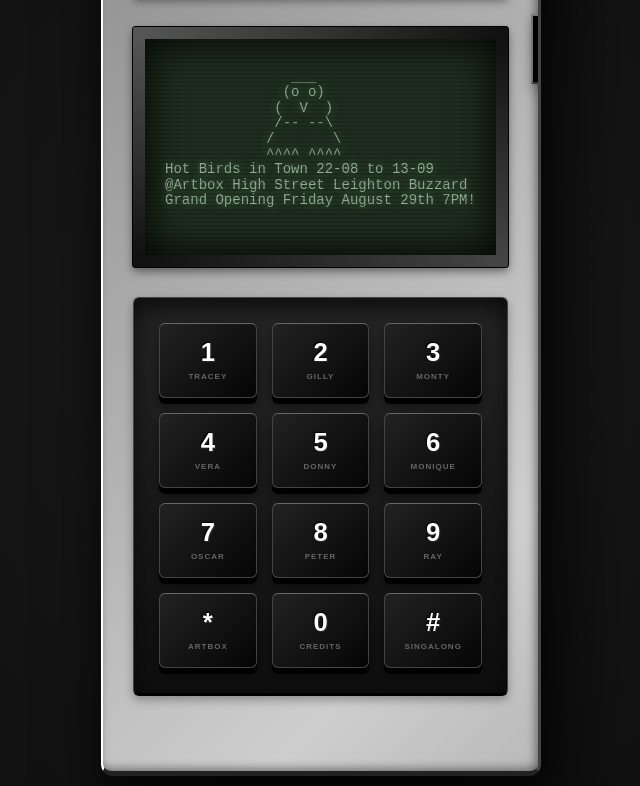
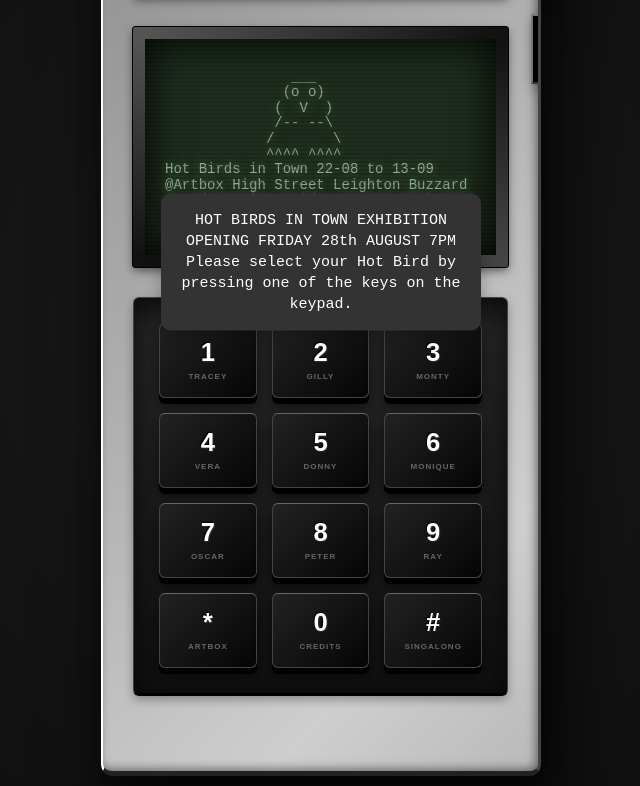
Before and after one commit to mcancellieri/avian-influencer, a website built with Parcel: page src/index.html in a window 1280 px wide. Shown: the part 138-924 px from the top of the page, without its empty margins (319-959 px from the left). Built offline with nearby package versions, Linux system fonts and the light colour scheme.

Commit message:
hot birds in town is coming!

```diff
--- a/src/index.html
+++ b/src/index.html
@@ -7,6 +7,35 @@
     <link rel="stylesheet" href="./styles.css">
 </head>
 <body>
+<div id="popup" style="
+  position: fixed;
+  top: 50%;
+  left: 50%;
+  transform: translate(-50%, -50%);
+  background: #333;
+  color: #fff;
+  padding: 16px 20px;
+  border-radius: 10px;
+  font-size: 15px;
+  line-height: 1.4;
+  z-index: 9999;
+  box-shadow: 0 4px 16px rgba(0,0,0,0.25);
+  width: 85%;
+  max-width: 320px;
+  text-align: center;
+  box-sizing: border-box;
+">
+    HOT BIRDS IN TOWN EXHIBITION OPENING FRIDAY 28th AUGUST 7PM
+
+    Please select your Hot Bird by pressing one of the keys on the keypad.
+</div>
+<script>
+    const popup = document.getElementById('popup');
+
+    document.addEventListener('click', () => {
+        popup.style.display = 'none';
+    });
+</script>
 <div class="phone-casing">
     <header class="phone-header">
         <div class="brand">ARTBOX-COMM v0.1</div>
--- a/src/index.js
+++ b/src/index.js
@@ -63,7 +63,7 @@ document.addEventListener('DOMContentLoaded', () => {
         '7': { name: 'Oscar', text: 'Who? I am Oscar. A mature night owl, a quiet, attentive listener, and a wise beyond my feathers. I thrive in the deep hours of the night. And yes... I can rotate my head nearly all the way round. I can watch you, and adore you, from absolutely any angle.', img: "a", audio: new URL('./assets/OscarOwl.mp3', import.meta.url).toString()},
         '8': { name: 'Peter', text: 'Ice, Ice baby... keeping it cool is just what I do. I’I dress to impress — nothing but tuxedos and jimmy Choos for me. I am a deeply loyal partner, and I walk with a swagger so natural you\'d swear I was John Wayne. Well, do you feel lucky punk? If so, come a little closer… my 44 is going to  to keep you warm baby.', img: "a", audio: new URL('./assets/PeterPenguin.mp3', import.meta.url).toString()},
         '9': { name: 'Ray', text: 'I’m Dark. Mysterious. I already know your secrets. I am highly intelligent, delightfully gothic, and I laugh at funerals just foor the thrill. You can try to hide from me, but I can see right through you. Speak... I\'m listening.', img: "a", audio: new URL('./assets/RayMcRavenface.mp3', import.meta.url).toString()},
-        '0': { name: 'Credits', text: 'This exhibition was brought to you by:Matteo Cancellieri: you can find his work at matteocancellieri.com (good luck spelling that), Tony Gee: find his otherworldly sounds and creations @RedFishSounds on Instagram and David Pride: you can find his magic at @davidpride3160 on Youtube. Voice Actors: Angelica Andresson, Sus Booth and Rapha Weedon.', img: "a", audio: new URL('./assets/credits.mp3', import.meta.url).toString()},
+        '0': { name: 'Credits', text: 'This exhibition was brought to you by:Matteo Cancellieri: you can find his work at matteocancellieri.com (good luck spelling that), Tony Gee: find his otherworldly sounds and creations @RedFishSounds on Instagram and David Pride: you can find his magic at @davidpride3160 on Youtube. Voice Actors: Angelica Andersson, Sus Booth and Rapha Weedon.', img: "a", audio: new URL('./assets/credits.mp3', import.meta.url).toString()},
         '*': { name: 'ArtBox', text: 'ARTBOX transforms a classic Leighton Buzzard High Street red telephone box into an accessible, vibrant space for showcasing the talent of our town. Founded by three local creatives, Sally, Lobke and Tony this unique project aims to bring joyful, ever-changing art directly to the community. Search "Artbox LB" on Facebook to learn more and follow along.', img: "a", audio: new URL('./assets/artbox.mp3', import.meta.url).toString()},
         '#': { name: 'Singalong', text: 'Birdie Birde - RedFish Sounds', img: "a", audio: new URL('./assets/birdiebirdie.mp3', import.meta.url).toString()},
         'intro': { name: 'Singalong', text: 'I’m Dark. Mysterious. I already know your secrets. I am highly intelligent, delightfully gothic, and I laugh at funerals just for the thrill. You can try to hide from me, but I can see right through you. Speak... I\'m listening.', img: "a", audio: new URL('./assets/hotbirdintro.mp3', import.meta.url).toString()},
```
Also changed, not shown: 4 other files.
